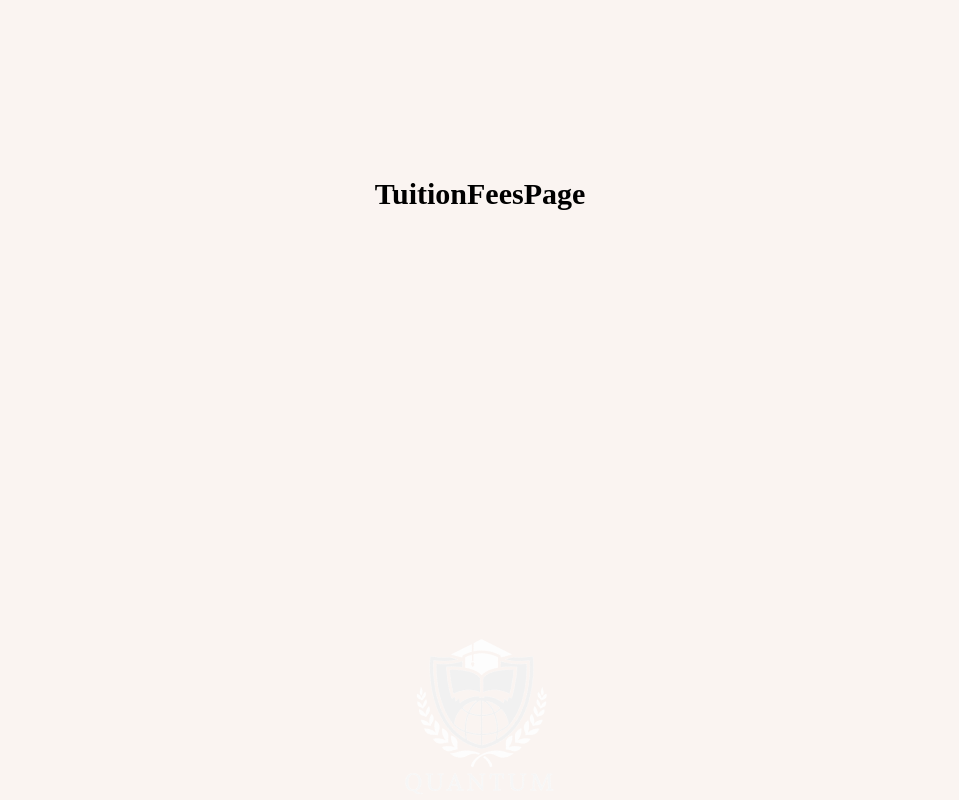
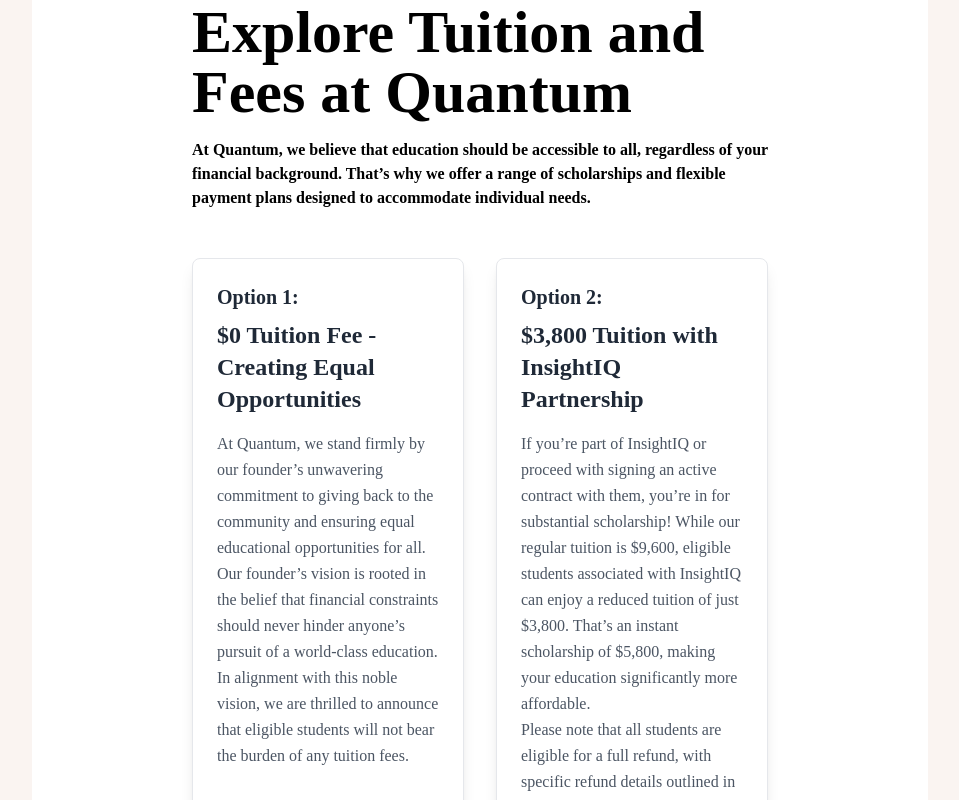
Before and after one commit to shejanNizam/quantum-education, a Next.js app: page /tution-financial/tuition-fees in a window 1280 px wide. Shown: the part 320-1120 px from the top of the page, without its empty margins (160-1119 px from the left). Built offline with nearby package versions, Linux system fonts and the light colour scheme.

Commit message:
financial page completed

```diff
--- a/src/app/tution-financial/cancellation-refund-policy/page.js
+++ b/src/app/tution-financial/cancellation-refund-policy/page.js
@@ -1,9 +1,70 @@
+import { FaEnvelope } from "react-icons/fa";
+
 export default function CancellationRefundPolicyPage() {
   return (
     <>
-      <h3 className=" text-3xl text-center font-bold py-4 min-h-screen flex items-center justify-center">
-        CancellationRefundPolicyPage
-      </h3>
+      <div className="min-h-screen bg-white rounded-xl w-[90%] p-4 m-8 lg:w-[70%] lg:p-40 mx-auto ">
+        <div className="max-w-7xl mx-auto grid grid-cols-1 lg:grid-cols-2 gap-8 items-start">
+          {/* Left Section */}
+          <div>
+            <h1 className="text-4xl font-bold text-gray-800 mb-6">
+              Cancellation and Refund Policy
+            </h1>
+            <p className="text-gray-600 leading-relaxed">
+              At Quantum, your satisfaction is our utmost priority, and we are
+              committed to providing you with a seamless educational journey.
+              Our straightforward agreement includes a comprehensive refund
+              policy designed to ensure your peace of mind.
+            </p>
+          </div>
+
+          {/* Right Section */}
+          <div>
+            <h2 className="text-2xl font-bold text-gray-800 mb-4">
+              Full Refund Policy
+            </h2>
+            <p className="text-gray-600 leading-relaxed">
+              We offer a full refund policy to address any unforeseen
+              circumstances or changes in your educational plans.
+            </p>
+          </div>
+        </div>
+        {/* contact */}
+        <div className="bg-gray-50 p-8">
+          <div className="max-w-7xl mx-auto grid grid-cols-1 lg:grid-cols-2 gap-8 items-center">
+            {/* Left Section */}
+            <div>
+              <h4 className="text-3xl font-bold text-gray-800 mb-4">
+                Contact us
+              </h4>
+              <p className="text-gray-600 leading-relaxed mb-4">
+                If you have questions or require more information about our
+                programs or potential future graduate offerings, please don’t
+                hesitate to reach out to us at{" "}
+                <span className="font-bold text-gray-800">
+                  info@qust.education
+                </span>
+                . Our team is here to assist you and provide the guidance you
+                need to make the best educational choices.
+              </p>
+              <p className="text-gray-600 leading-relaxed">
+                Quantum is dedicated to your educational success and growth. We
+                appreciate your interest in our institution and look forward to
+                supporting you on your educational journey, whether through our
+                existing programs or future possibilities.
+              </p>
+            </div>
+
+            {/* Right Section */}
+            <div className="flex flex-col items-center justify-center text-center">
+              <FaEnvelope className="text-6xl text-primary mb-4" />
+              <p className="text-2xl font-bold text-gray-800">
+                info@qust.education
+              </p>
+            </div>
+          </div>
+        </div>
+      </div>
     </>
   );
 }
--- a/src/app/tution-financial/tuition-fees/page.js
+++ b/src/app/tution-financial/tuition-fees/page.js
@@ -1,9 +1,140 @@
+import { FaEnvelope } from "react-icons/fa";
+
+const tuitionOptions = [
+  {
+    id: 1,
+    title: "Option 1:",
+    heading: "$0 Tuition Fee - Creating Equal Opportunities",
+    description: `At Quantum, we stand firmly by our founder’s unwavering commitment to giving back to the community and ensuring equal educational opportunities for all. Our founder’s vision is rooted in the belief that financial constraints should never hinder anyone’s pursuit of a world-class education. In alignment with this noble vision, we are thrilled to announce that eligible students will not bear the burden of any tuition fees.`,
+  },
+  {
+    id: 2,
+    title: "Option 2:",
+    heading: "$3,800 Tuition with InsightIQ Partnership",
+    description: `If you’re part of InsightIQ or proceed with signing an active contract with them, you’re in for substantial scholarship! While our regular tuition is $9,600, eligible students associated with InsightIQ can enjoy a reduced tuition of just $3,800. That’s an instant scholarship of $5,800, making your education significantly more affordable.
+    Please note that all students are eligible for a full refund, with specific refund details outlined in the enrollment document. Additionally, a $100 non-refundable enrollment fee applies to all students.`,
+  },
+  {
+    id: 3,
+    title: "Option 3:",
+    heading: "$7,600 Tuition with Scholarships",
+    description: `Instead of the regular $9,600 tuition, you can pay just $7,600 through two fantastic scholarship options:
+    - Early Payment Scholarship: Pay your full tuition upfront or in two payments within 30 days to qualify for a $2,000 scholarship. Please note that this scholarship doesn’t apply to company or corporate-funded training programs.
+    - Academic Achievement Scholarship: Maintain a GPA of 3.5 or higher and pay your tuition in two installments to receive a $2,000 scholarship. You’ll also have an extended 60 days to complete your payment.
+    Please note that all students are eligible for a full refund, with specific refund details outlined in the enrollment document. Additionally, a $100 non-refundable enrollment fee applies to all students.`,
+  },
+  {
+    id: 4,
+    title: "Option 4:",
+    heading: "$9,600 Tuition (Pay $4,800 Upfront)",
+    description: `Choose flexibility with our payment plan. Pay just half of your tuition, which is $4,800, at the beginning. The remaining amount can be paid in smaller installments over 18 months. For more information or any questions about this option, feel free to contact us at tuition@qust.education.
+    Please note that all students are eligible for a full refund, with specific refund details outlined in the enrollment document. Additionally, a $100 non-refundable enrollment fee applies to all students.`,
+  },
+];
+
+const highlights = [
+  {
+    title: "Scholarship Opportunities",
+    description:
+      "Our dedicated team is here to guide you through the latest scholarship opportunities. We are committed to helping you stand out and seize the chance to upskill in emerging fields. Your success is our priority.",
+  },
+  {
+    title: "Our Mission",
+    description:
+      "Quantum was founded with the mission of empowering individuals to build their lives through education, upskilling, and securing employment in emerging fields. Our goal is to alleviate the financial burden associated with education and ensure that your path to success is as smooth as possible.",
+  },
+  {
+    title: "No Burdensome Debt",
+    description:
+      "We understand the importance of financial stability, and we’re here to help you avoid burdensome educational debt. With our tuition payment plans and options, you can pursue your dreams without overwhelming financial stress.",
+  },
+];
+
 export default function TuitionFeesPage() {
   return (
     <>
-      <h3 className=" text-3xl text-center font-bold py-4 min-h-screen flex items-center justify-center">
-        TuitionFeesPage
-      </h3>
+      <div className="min-h-screen bg-white rounded-xl w-[90%] p-4 m-8 lg:w-[70%] lg:p-40 mx-auto ">
+        <div>
+          <h1 className="text-6xl font-bold my-4">
+            Explore Tuition and Fees at Quantum
+          </h1>
+          <p className=" font-bold">
+            {" "}
+            At Quantum, we believe that education should be accessible to all,
+            regardless of your financial background. That’s why we offer a range
+            of scholarships and flexible payment plans designed to accommodate
+            individual needs.
+          </p>
+        </div>
+        <div className="max-w-7xl mx-auto grid grid-cols-1 md:grid-cols-2 gap-8 my-12">
+          {tuitionOptions.map((option) => (
+            <div
+              key={option.id}
+              className="p-6 bg-white shadow-lg rounded-lg border border-gray-200"
+            >
+              <h3 className="text-xl font-bold text-gray-800 mb-2">
+                {option.title}
+              </h3>
+              <h4 className="text-2xl font-bold text-gray-800 mb-4">
+                {option.heading}
+              </h4>
+              <p className="text-gray-600 whitespace-pre-line leading-relaxed">
+                {option.description}
+              </p>
+            </div>
+          ))}
+        </div>
+        <div className="max-w-7xl mx-auto grid grid-cols-1 md:grid-cols-3 gap-8">
+          {highlights.map((highlight, index) => (
+            <div
+              key={index}
+              className="p-6 bg-white shadow-lg rounded-lg border border-gray-200"
+            >
+              <h3 className="text-xl font-bold text-gray-800 mb-4">
+                {highlight.title}
+              </h3>
+              <p className="text-gray-600 leading-relaxed">
+                {highlight.description}
+              </p>
+            </div>
+          ))}
+        </div>
+        {/* contact */}
+        <div className="bg-gray-50 p-8">
+          <div className="max-w-7xl mx-auto grid grid-cols-1 lg:grid-cols-2 gap-8 items-center">
+            {/* Left Section */}
+            <div>
+              <h4 className="text-3xl font-bold text-gray-800 mb-4">
+                Contact us
+              </h4>
+              <p className="text-gray-600 leading-relaxed mb-4">
+                If you have questions or require more information about our
+                programs or potential future graduate offerings, please don’t
+                hesitate to reach out to us at{" "}
+                <span className="font-bold text-gray-800">
+                  info@qust.education
+                </span>
+                . Our team is here to assist you and provide the guidance you
+                need to make the best educational choices.
+              </p>
+              <p className="text-gray-600 leading-relaxed">
+                Quantum is dedicated to your educational success and growth. We
+                appreciate your interest in our institution and look forward to
+                supporting you on your educational journey, whether through our
+                existing programs or future possibilities.
+              </p>
+            </div>
+
+            {/* Right Section */}
+            <div className="flex flex-col items-center justify-center text-center">
+              <FaEnvelope className="text-6xl text-primary mb-4" />
+              <p className="text-2xl font-bold text-gray-800">
+                info@qust.education
+              </p>
+            </div>
+          </div>
+        </div>
+      </div>
     </>
   );
 }
```
